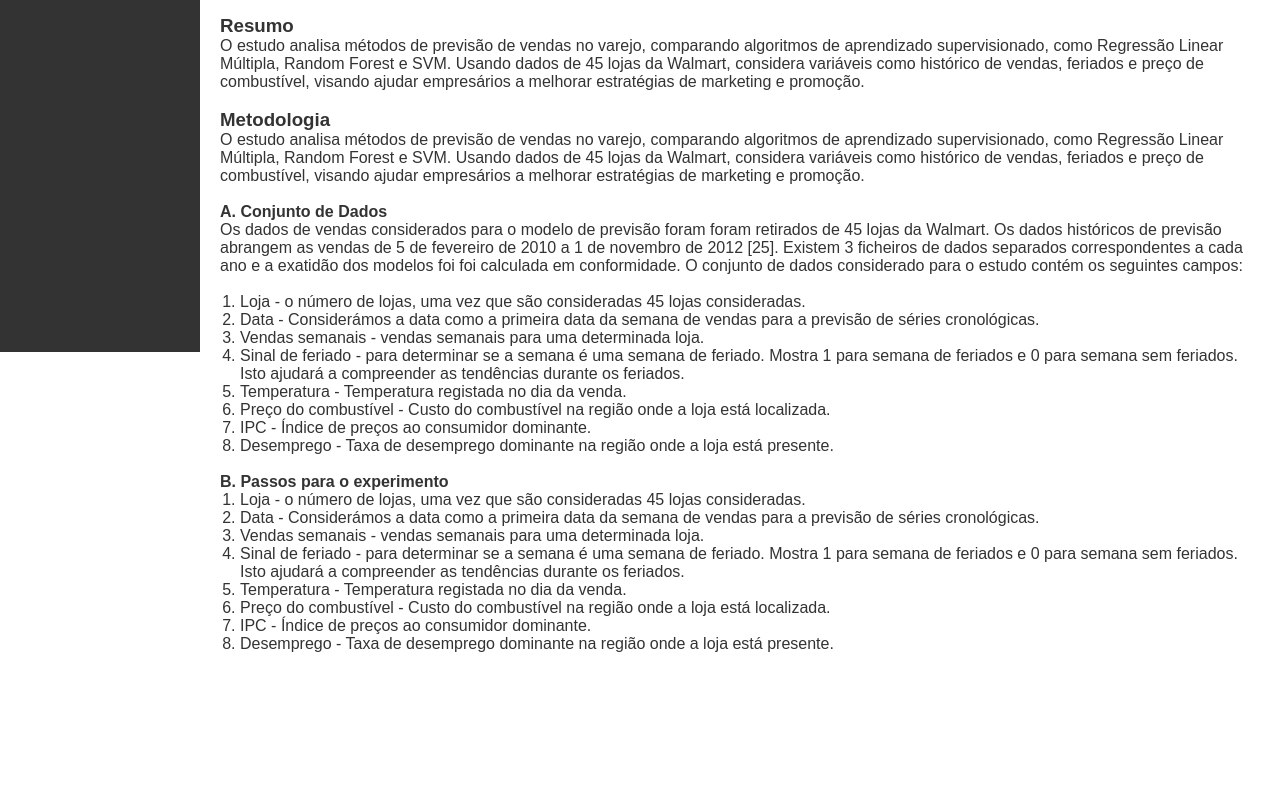
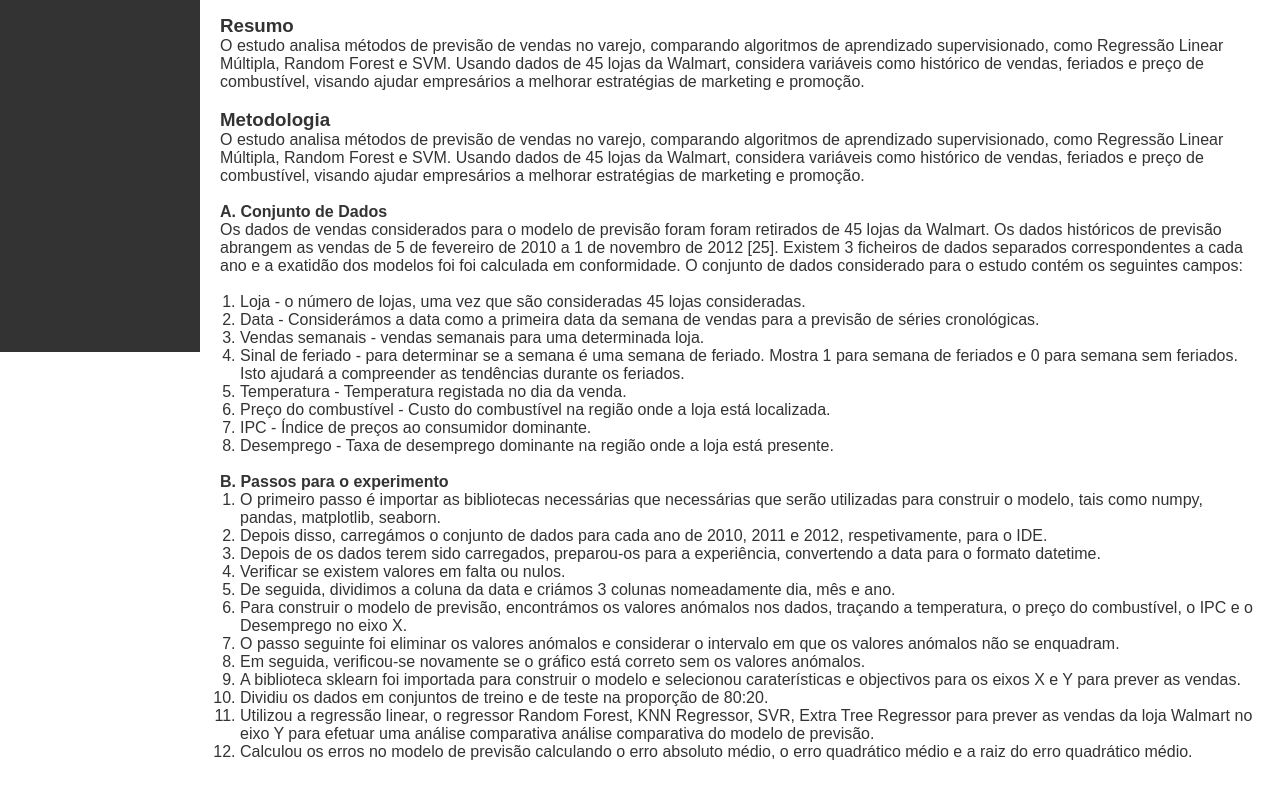
Before and after one commit to junior-silva-fatec/machine-learning-previsao_de_vendas, a plain HTML site: page docs/index.html in a window 1280 px wide. Shown: the part 448-1247 px from the top of the page. Before the commit the page ends 1141 px from the top, so only its background shows below. Drawn offline with Linux system fonts and the light colour scheme.

Commit message:
Passos para o experimento

```diff
--- a/docs/index.html
+++ b/docs/index.html
@@ -4,7 +4,7 @@
 <head>
     <meta charset="UTF-8">
     <meta name="viewport" content="width=device-width, initial-scale=1.0">
-    <title>Site com Navegação Lateral</title>
+    <title>Seminário Aprendizagem de Máquina</title>
     <link rel="stylesheet" href="styles.css">
 </head>
 
@@ -86,20 +86,20 @@
             <br>
             <h4>B. Passos para o experimento</h4>
             <ol>
-                <li>Loja - o número de lojas, uma vez que são consideradas 45 lojas consideradas. </li>
-                <li>Data - Considerámos a data como a primeira data da semana de vendas para a previsão de séries
-                    cronológicas.</li>
-                <li>Vendas semanais - vendas semanais para uma determinada loja.</li>
-                <li>Sinal de feriado - para determinar se a semana é uma semana de feriado. Mostra 1 para semana de
-                    feriados e 0 para semana sem feriados. Isto ajudará a compreender as tendências durante os feriados.
-                </li>
-                <li>Temperatura - Temperatura registada no dia da venda.</li>
-                <li>Preço do combustível - Custo do combustível na região onde a loja está localizada.</li>
-                <li>IPC - Índice de preços ao consumidor dominante.</li>
-                <li>Desemprego - Taxa de desemprego dominante na região onde a loja está presente.</li>
+                <li>O primeiro passo é importar as bibliotecas necessárias que necessárias que serão utilizadas para construir o modelo, tais como numpy, pandas, matplotlib, seaborn. </li>
+                <li>Depois disso, carregámos o conjunto de dados para cada ano de 2010, 2011 e 2012, respetivamente, para o IDE.</li>
+                <li>Depois de os dados terem sido carregados, preparou-os para a experiência, convertendo a data para o formato datetime.</li>
+                <li>Verificar se existem valores em falta ou nulos.</li>
+                <li>De seguida, dividimos a coluna da data e criámos 3 colunas nomeadamente dia, mês e ano.</li>
+                <li>Para construir o modelo de previsão, encontrámos os valores anómalos nos dados, traçando a temperatura, o preço do combustível, o IPC e o Desemprego no eixo X.</li>
+                <li>O passo seguinte foi eliminar os valores anómalos e considerar o intervalo em que os valores anómalos não se enquadram.</li>
+                <li>Em seguida, verificou-se novamente se o gráfico está correto sem os valores anómalos.</li>
+                <li>A biblioteca sklearn foi importada para construir o modelo e selecionou caraterísticas e objectivos para os eixos X e Y para prever as vendas.</li>
+                <li>Dividiu os dados em conjuntos de treino e de teste na proporção de 80:20.</li>
+                <li>Utilizou a regressão linear, o regressor Random Forest, KNN Regressor, SVR, Extra Tree Regressor para prever as vendas da loja Walmart no eixo Y para efetuar uma análise comparativa análise comparativa do modelo de previsão.</li>
+                <li>Calculou os erros no modelo de previsão calculando o erro absoluto médio, o erro quadrático médio e a raiz do erro quadrático médio.</li>
             </ol>
         </section>
-
 
     </div>
 
```
